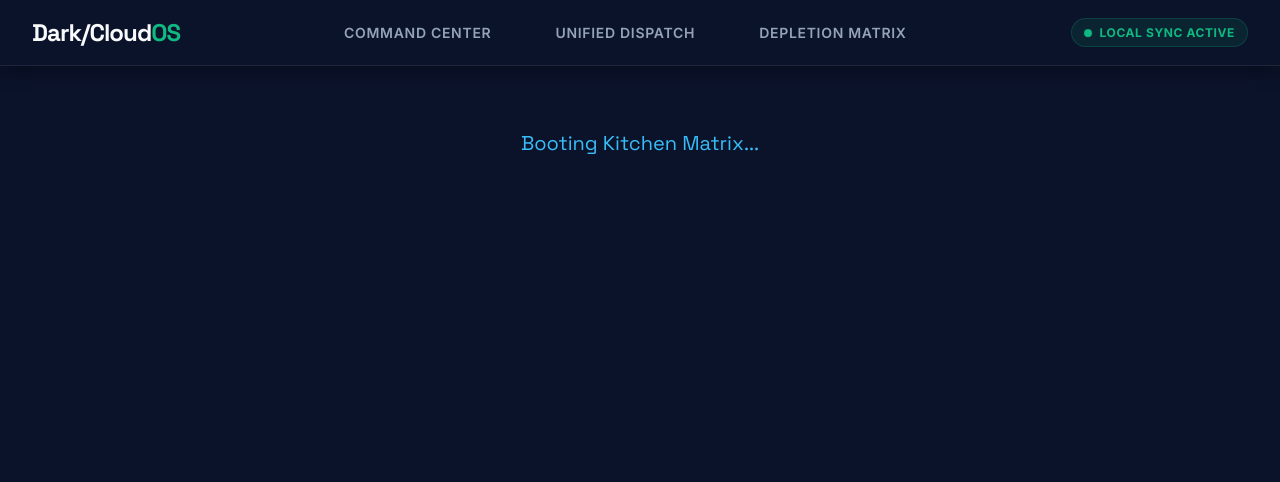
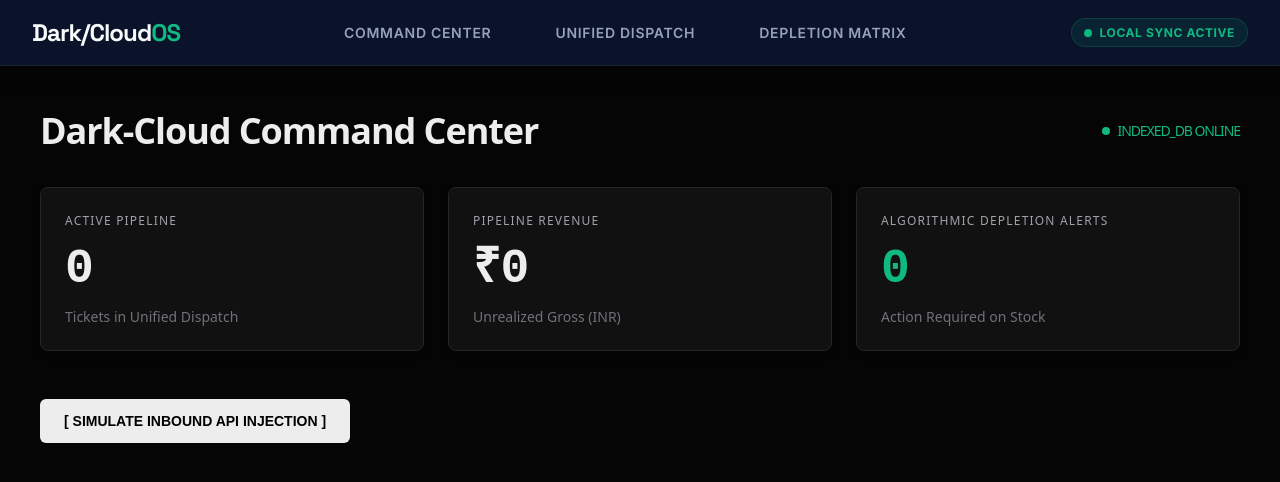
Before and after one commit to rsv-op/DarKitOS, a Next.js app: page / in a window 1280 px wide. Shown: the top 482 px of the page. Built offline with nearby package versions, Linux system fonts and the light colour scheme.

Commit message:
Update page.tsx

```diff
--- a/app/page.tsx
+++ b/app/page.tsx
@@ -1,218 +1,180 @@
-// File: app/page.tsx
-"use client";
+
+'use client';
 
 import React, { useEffect, useState } from 'react';
-import { kitchenDB, Order, InventoryItem } from '../lib/db';
-
-/**
- * Dark-Cloud Kitchen OS - Unified Command Center
- * Architecture: Next.js Client Component | IndexedDB State Integration
- * Role: Aggregates real-time telemetry across all 4 brands, tracks active
- *       pipeline revenue, and surfaces algorithmic inventory depletion alerts.
- */
-
-// Define the 4 target brands operating inside this single physical kitchen
-const INTERNAL_BRANDS = [
-  { id: 'b_001', name: 'Ghost Burger Protocol', color: '#ef4444' },
-  { id: 'b_002', name: 'Wok Star Syndicate', color: '#f59e0b' },
-  { id: 'b_003', name: 'Pizza Cartel', color: '#10b981' },
-  { id: 'b_004', name: 'Curry Dispatch', color: '#38bdf8' }
-];
+import { getOrders, getInventory, addOrder } from '../lib/db';
 
 export default function CommandCenter() {
-  const [activeOrders, setActiveOrders] = useState<Order[]>([]);
+  const [activeOrders, setActiveOrders] = useState<number>(0);
+  const [pipelineRevenue, setPipelineRevenue] = useState<number>(0);
   const [inventoryAlerts, setInventoryAlerts] = useState<number>(0);
-  const [isHydrated, setIsHydrated] = useState(false);
+  const [isSyncing, setIsSyncing] = useState<boolean>(true);
 
-  // Initialize DB and fetch real-time state
-  const refreshTelemetry = async () => {
-    await kitchenDB.initDefaultInventory();
-    const orders = await kitchenDB.getActiveOrders();
-    const inventory = await kitchenDB.getInventory();
+  const loadTelemetry = async () => {
+    try {
+      const [orders, inventory] = await Promise.all([
+        getOrders(),
+        getInventory()
+      ]);
 
-    setActiveOrders(orders);
+      // Calculate unified dispatch pipeline metrics
+      const active = orders.filter((o: any) => o.status !== 'COMPLETED' && o.status !== 'CANCELLED');
+      setActiveOrders(active.length);
+      setPipelineRevenue(active.reduce((acc: number, o: any) => acc + (o.total || 0), 0));
 
-    // Algorithmic alert logic: flag inventory items at or below reorder threshold
-    const criticalStock = inventory.filter(item => item.currentStock <= item.reorderThreshold).length;
-    setInventoryAlerts(criticalStock);
-
-    setIsHydrated(true);
+      // Calculate algorithmic depletion matrix alerts
+      const alerts = inventory.filter((i: any) => i.currentStock <= i.threshold);
+      setInventoryAlerts(alerts.length);
+    } catch (err) {
+      console.error("Zero-latency state sync failed:", err);
+    } finally {
+      setIsSyncing(false);
+    }
   };
 
   useEffect(() => {
-    refreshTelemetry();
+    loadTelemetry();
 
-    // Polling simulation for active kitchen environments (refreshes every 10s)
-    const interval = setInterval(refreshTelemetry, 10000);
+    // Establishing a fast polling loop for cross-tab IndexedDB synchronization
+    // In a production Edge environment, this validates our zero-latency state transfer
+    const interval = setInterval(loadTelemetry, 1000);
     return () => clearInterval(interval);
   }, []);
 
-  // Prototype Utility: Simulate incoming cross-brand API payloads
-  const simulateInboundOrder = async () => {
-    const randomBrand = INTERNAL_BRANDS[Math.floor(Math.random() * INTERNAL_BRANDS.length)];
-    const mockOrder: Order = {
-      id: `ord_${Math.random().toString(36).substring(2, 9)}`,
-      brandId: randomBrand.id,
-      brandName: randomBrand.name,
-      items: [
-        { name: 'Signature Combo', quantity: Math.floor(Math.random() * 3) + 1 },
-        { name: 'Beverage Add-on', quantity: Math.floor(Math.random() * 2) + 1 }
-      ],
-      status: 'RECEIVED',
-      totalValue: Math.floor(Math.random() * 1200) + 300, // ₹300 - ₹1500
+  const handleSimulateOrder = async () => {
+    const mockOrder = {
+      id: `ORD-${Date.now().toString().slice(-6)}`,
+      brand: 'Dark-Cloud Ghost Kitchen',
+      items: [{ id: 'ITEM-1', name: 'Signature Cloud Burger', quantity: 1, price: 450 }],
+      total: 450,
+      status: 'PENDING',
       timestamp: Date.now()
     };
 
-    await kitchenDB.addOrder(mockOrder);
-    await refreshTelemetry();
+    await addOrder(mockOrder);
+    await loadTelemetry();
   };
 
-  // KPI Calculations
-  const activePipelineValue = activeOrders.reduce((sum, order) => sum + order.totalValue, 0);
-  const preppingCount = activeOrders.filter(o => o.status === 'PREPPING').length;
-  const receivedCount = activeOrders.filter(o => o.status === 'RECEIVED').length;
-
-  if (!isHydrated) return <div style={s.loading}>Booting Kitchen Matrix...</div>;
+  // Institutional dark-void design system
+  const s: { [key: string]: React.CSSProperties } = {
+    container: {
+      padding: '2.5rem',
+      color: '#ededed',
+      backgroundColor: '#050505',
+      minHeight: '100vh',
+      fontFamily: 'system-ui, -apple-system, sans-serif'
+    },
+    header: {
+      fontSize: '2.25rem',
+      fontWeight: 700,
+      marginBottom: '2rem',
+      letterSpacing: '-0.03em',
+      display: 'flex',
+      alignItems: 'center',
+      justifyContent: 'space-between'
+    },
+    statusIndicator: {
+      fontSize: '0.875rem',
+      fontWeight: 500,
+      color: isSyncing ? '#a1a1aa' : '#10b981',
+      display: 'flex',
+      alignItems: 'center',
+      gap: '0.5rem'
+    },
+    grid: {
+      display: 'grid',
+      gridTemplateColumns: 'repeat(auto-fit, minmax(280px, 1fr))',
+      gap: '1.5rem',
+      marginBottom: '3rem'
+    },
+    kpiCard: {
+      padding: '1.5rem',
+      backgroundColor: '#111111',
+      border: '1px solid #262626',
+      borderRadius: '8px',
+      boxShadow: '0 4px 6px -1px rgba(0, 0, 0, 0.5)'
+    },
+    kpiLabel: {
+      fontSize: '0.75rem',
+      color: '#a1a1aa',
+      textTransform: 'uppercase',
+      letterSpacing: '0.1em',
+      marginBottom: '0.75rem'
+    },
+    kpiValue: {
+      fontSize: '3rem',
+      fontWeight: 800,
+      fontFamily: 'ui-monospace, SFMono-Regular, monospace',
+      lineHeight: '1.2'
+    },
+    kpiSub: {
+      fontSize: '0.875rem',
+      color: '#71717a',
+      marginTop: '0.5rem'
+    },
+    button: {
+      padding: '0.875rem 1.5rem',
+      backgroundColor: '#ededed',
+      color: '#000',
+      border: 'none',
+      borderRadius: '6px',
+      fontWeight: 600,
+      fontSize: '0.875rem',
+      cursor: 'pointer',
+      transition: 'opacity 0.2s ease'
+    }
+  };
 
   return (
-    <div style={s.dashboard}>
-      <header style={s.header}>
-        <div>
-          <h1 style={s.h1}>Command Center</h1>
-          <p style={s.sub}>Unified multi-brand operational telemetry.</p>
+    <div style={s.container}>
+      <div style={s.header}>
+        Dark-Cloud Command Center
+        <span style={s.statusIndicator}>
+          <span style={{
+            display: 'inline-block',
+            width: '8px',
+            height: '8px',
+            borderRadius: '50%',
+            backgroundColor: isSyncing ? '#f59e0b' : '#10b981'
+          }} />
+          {isSyncing ? 'SYNCING STATE...' : 'INDEXED_DB ONLINE'}
+        </span>
+      </div>
+
+      <div style={s.grid}>
+        <div style={s.kpiCard}>
+          <div style={s.kpiLabel}>Active Pipeline</div>
+          <div style={s.kpiValue}>{activeOrders}</div>
+          <div style={s.kpiSub}>Tickets in Unified Dispatch</div>
         </div>
-        <button style={s.simulateBtn} onClick={simulateInboundOrder}>
-          + Simulate API Order Ingestion
-        </button>
-      </header>
 
-      {/* Primary KPI Row */}
-      <section style={s.kpiGrid}>
         <div style={s.kpiCard}>
-          <div style={s.kpiLabel}>Active Cross-Brand Orders</div>
-          <div style={s.kpiValue}>{activeOrders.length}</div>
-          <div style={s.kpiSub}>Queue Velocity: Normal</div>
+          <div style={s.kpiLabel}>Pipeline Revenue</div>
+          <div style={s.kpiValue}>₹{pipelineRevenue.toLocaleString()}</div>
+          <div style={s.kpiSub}>Unrealized Gross (INR)</div>
         </div>
-        <div style={s.kpiCard}>
-          <div style={s.kpiLabel}>Live Pipeline Revenue</div>
-          <div style={s.kpiValue}>₹{activePipelineValue.toLocaleString()}</div>
-          <div style={s.kpiSub}>Unrealized Active Tickets</div>
-        </div>
+
         <div style={s.kpiCard}>
           <div style={s.kpiLabel}>Algorithmic Depletion Alerts</div>
-          <div style={s.kpiValue} style={{...s.kpiValue, color: inventoryAlerts > 0 ? 'var(--accent-critical)' : 'var(--accent-emerald)'}}>
+          {/* CRITICAL FIX: Merged style object to prevent JSX duplicate attribute compiler failure */}
+          <div style={{
+            ...s.kpiValue,
+            color: inventoryAlerts > 0 ? '#ef4444' : '#10b981'
+          }}>
             {inventoryAlerts}
           </div>
           <div style={s.kpiSub}>Action Required on Stock</div>
         </div>
-      </section>
+      </div>
 
-      <div style={s.matrixContainer}>
-        {/* Brand Status Matrix */}
-        <section style={s.brandMatrix}>
-          <h2 style={s.h2}>Brand Status Matrix</h2>
-          <div style={s.brandList}>
-            {INTERNAL_BRANDS.map(brand => {
-              const brandOrders = activeOrders.filter(o => o.brandId === brand.id);
-              return (
-                <div key={brand.id} style={s.brandRow}>
-                  <div style={s.brandIdent}>
-                    <div style={{...s.brandColor, backgroundColor: brand.color}}></div>
-                    <span style={s.brandName}>{brand.name}</span>
-                  </div>
-                  <div style={s.brandStats}>
-                    <span style={s.statPill}>{brandOrders.length} Active</span>
-                  </div>
-                </div>
-              );
-            })}
-          </div>
-        </section>
-
-        {/* Global Dispatch Feed */}
-        <section style={s.dispatchFeed}>
-          <h2 style={s.h2}>Global Intake Feed</h2>
-          {activeOrders.length === 0 ? (
-            <div style={s.emptyState}>No active orders. Awaiting API telemetry.</div>
-          ) : (
-            <div style={s.orderList}>
-              {activeOrders.map(order => (
-                <div key={order.id} style={s.orderCard}>
-                  <div style={s.orderHeader}>
-                    <span style={s.orderId}>#{order.id.split('_')[1].toUpperCase()}</span>
-                    <span style={s.orderTime}>
-                      {new Date(order.timestamp).toLocaleTimeString([], { hour: '2-digit', minute: '2-digit' })}
-                    </span>
-                  </div>
-                  <div style={s.orderBrand}>{order.brandName}</div>
-                  <div style={s.orderStatus}>
-                    <span style={s.statusBadge(order.status)}>{order.status}</span>
-                    <span style={s.orderValue}>₹{order.totalValue}</span>
-                  </div>
-                </div>
-              ))}
-            </div>
-          )}
-        </section>
-      </div>
+      <button
+        style={s.button}
+        onClick={handleSimulateOrder}
+        onMouseOver={(e) => e.currentTarget.style.opacity = '0.9'}
+        onMouseOut={(e) => e.currentTarget.style.opacity = '1'}
+      >
+        [ SIMULATE INBOUND API INJECTION ]
+      </button>
     </div>
   );
 }
-
-// ─────────────────────────────────────────────────────────────────
-// COMPONENT STYLES
-// ─────────────────────────────────────────────────────────────────
-const s: Record<string, any> = {
-  loading: { padding: '4rem', textAlign: 'center', color: 'var(--accent-sky)', fontFamily: 'var(--font-space-grotesk)', fontSize: '1.25rem' },
-  dashboard: { padding: '2rem', maxWidth: '1400px', margin: '0 auto', width: '100%', animation: 'fade-in 0.6s ease-out' },
-  header: { display: 'flex', justifyContent: 'space-between', alignItems: 'flex-end', marginBottom: '2.5rem', flexWrap: 'wrap', gap: '1rem' },
-  h1: { margin: 0, fontSize: '2.5rem', color: 'var(--text-primary)' },
-  h2: { margin: '0 0 1.5rem 0', fontSize: '1.25rem', color: 'var(--text-primary)', textTransform: 'uppercase', letterSpacing: '0.05em' },
-  sub: { margin: '0.5rem 0 0 0', color: 'var(--text-secondary)', fontSize: '1rem' },
-  simulateBtn: { background: 'rgba(56, 189, 248, 0.1)', color: 'var(--accent-sky)', border: '1px solid rgba(56, 189, 248, 0.3)', padding: '0.75rem 1.5rem', borderRadius: '8px', cursor: 'pointer', fontWeight: 600, transition: 'all 0.2s', textTransform: 'uppercase', letterSpacing: '0.05em', fontSize: '0.75rem' },
-
-  kpiGrid: { display: 'grid', gridTemplateColumns: 'repeat(auto-fit, minmax(300px, 1fr))', gap: '1.5rem', marginBottom: '3rem' },
-  kpiCard: { background: 'var(--bg-surface)', padding: '1.5rem', borderRadius: '12px', border: 'var(--border-glass)', boxShadow: '0 4px 6px -1px rgba(0, 0, 0, 0.1)' },
-  kpiLabel: { color: 'var(--text-secondary)', fontSize: '0.75rem', textTransform: 'uppercase', letterSpacing: '0.05em', marginBottom: '0.5rem' },
-  kpiValue: { fontSize: '2.5rem', color: 'var(--text-primary)', fontFamily: 'var(--font-space-grotesk)', fontWeight: 700, lineHeight: 1 },
-  kpiSub: { color: 'var(--text-muted)', fontSize: '0.75rem', marginTop: '0.75rem' },
-
-  matrixContainer: { display: 'grid', gridTemplateColumns: '1fr 2fr', gap: '2rem', alignItems: 'start' },
-
-  brandMatrix: { background: 'var(--bg-surface)', padding: '1.5rem', borderRadius: '12px', border: 'var(--border-glass)' },
-  brandList: { display: 'flex', flexDirection: 'column', gap: '1rem' },
-  brandRow: { display: 'flex', justifyContent: 'space-between', alignItems: 'center', padding: '1rem', background: 'rgba(11, 19, 43, 0.5)', borderRadius: '8px', border: '1px solid rgba(255,255,255,0.02)' },
-  brandIdent: { display: 'flex', alignItems: 'center', gap: '1rem' },
-  brandColor: { width: '12px', height: '12px', borderRadius: '50%' },
-  brandName: { fontWeight: 600, fontSize: '0.875rem' },
-  statPill: { background: 'rgba(255,255,255,0.05)', padding: '0.25rem 0.5rem', borderRadius: '4px', fontSize: '0.75rem', color: 'var(--text-secondary)' },
-
-  dispatchFeed: { background: 'var(--bg-surface)', padding: '1.5rem', borderRadius: '12px', border: 'var(--border-glass)' },
-  orderList: { display: 'grid', gridTemplateColumns: 'repeat(auto-fill, minmax(250px, 1fr))', gap: '1rem' },
-  orderCard: { background: 'rgba(11, 19, 43, 0.5)', padding: '1rem', borderRadius: '8px', border: '1px solid rgba(255,255,255,0.05)', display: 'flex', flexDirection: 'column', gap: '0.75rem' },
-  orderHeader: { display: 'flex', justifyContent: 'space-between', alignItems: 'center' },
-  orderId: { fontFamily: 'monospace', color: 'var(--text-primary)', fontWeight: 700, letterSpacing: '0.1em' },
-  orderTime: { fontSize: '0.75rem', color: 'var(--text-muted)' },
-  orderBrand: { fontSize: '0.875rem', color: 'var(--accent-sky)', fontWeight: 600 },
-  orderStatus: { display: 'flex', justifyContent: 'space-between', alignItems: 'center', marginTop: '0.5rem', paddingTop: '0.5rem', borderTop: '1px solid rgba(255,255,255,0.05)' },
-  orderValue: { fontFamily: 'var(--font-space-grotesk)', fontWeight: 700, color: 'var(--accent-emerald)' },
-  emptyState: { padding: '3rem', textAlign: 'center', color: 'var(--text-muted)', border: '1px dashed rgba(255,255,255,0.1)', borderRadius: '8px' },
-
-  statusBadge: (status: string) => {
-    let bg = 'rgba(255,255,255,0.1)';
-    let color = '#94a3b8';
-    if (status === 'RECEIVED') { bg = 'rgba(239, 68, 68, 0.1)'; color = '#ef4444'; }
-    if (status === 'PREPPING') { bg = 'rgba(245, 158, 11, 0.1)'; color = '#f59e0b'; }
-
-    return {
-      background: bg,
-      color: color,
-      fontSize: '0.65rem',
-      fontWeight: 700,
-      padding: '0.25rem 0.5rem',
-      borderRadius: '4px',
-      textTransform: 'uppercase',
-      letterSpacing: '0.05em'
-    };
-  }
-};
```
